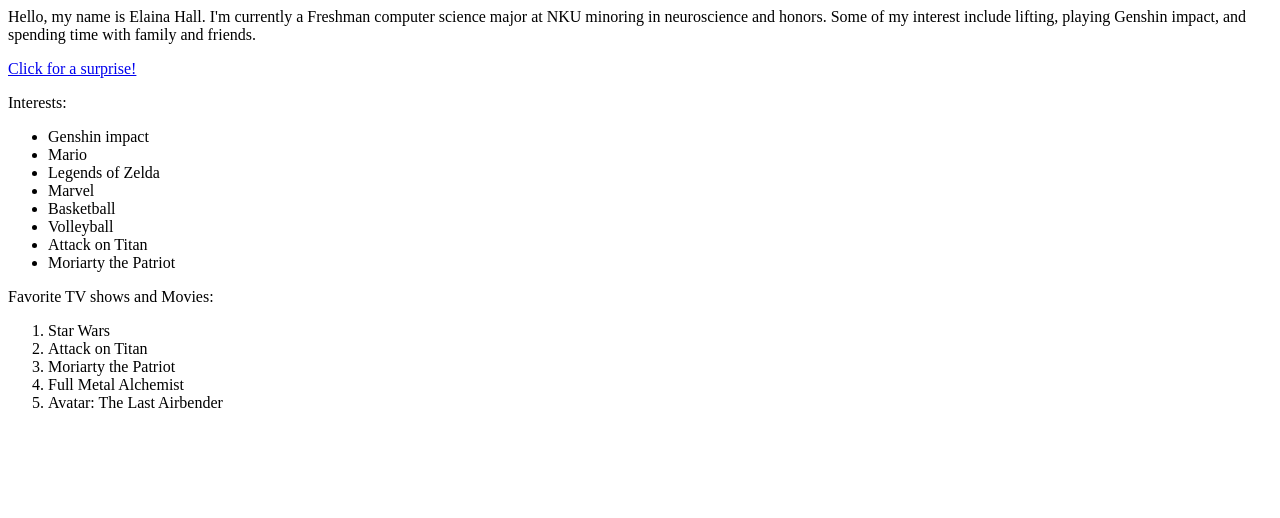
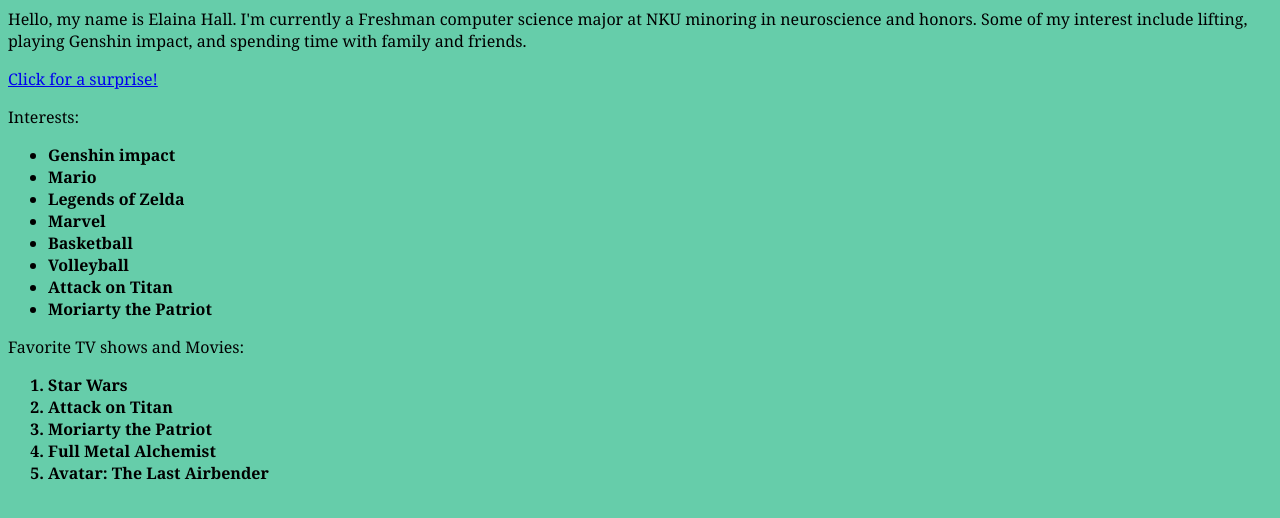
Before and after one commit to ejhall04/Review, a plain HTML site: page myList.html in a window 1280 px wide. Drawn offline with Linux system fonts and the light colour scheme.

Commit message:
Lab 5 review

```diff
--- /dev/null
+++ b/myList.css
@@ -0,0 +1,10 @@
+.unorderedList{
+    font-weight: bold;
+}
+.orderedList{
+    font-weight: bolder;
+}
+.body{
+    background-color: mediumaquamarine;
+    font-family: Cambria;
+}
--- a/myList.html
+++ b/myList.html
@@ -1,4 +1,8 @@
 <html>
+    <head>
+        <link rel="stylesheet" type="text/css" href="myList.css">
+    </head>
+    <body class="body">
         <p>
             Hello, my name is Elaina Hall.
             I'm currently a Freshman computer science major at NKU minoring in neuroscience and honors.
@@ -7,7 +11,7 @@
         <a href="https://www.youtube.com/watch?v=05dT34hGRdg">Click for a surprise!</a>
         <p>
             Interests:
-        <ul>
+            <ul class="unorderedList">
                 <li>Genshin impact</li>
                 <li>Mario</li>
                 <li>Legends of Zelda</li>
@@ -18,7 +22,7 @@
                 <li>Moriarty the Patriot</li>
             </ul>
             Favorite TV shows and Movies:
-        <ol>
+            <ol class="orderedList">
                 <li>Star Wars</li>
                 <li>Attack on Titan</li>
                 <li>Moriarty the Patriot</li>
@@ -26,4 +30,5 @@
                 <li>Avatar: The Last Airbender</li>
             </ol>
         </p>
+    </body>
 </html>
```
Lines whose indentation alone changed are shown as unchanged.
